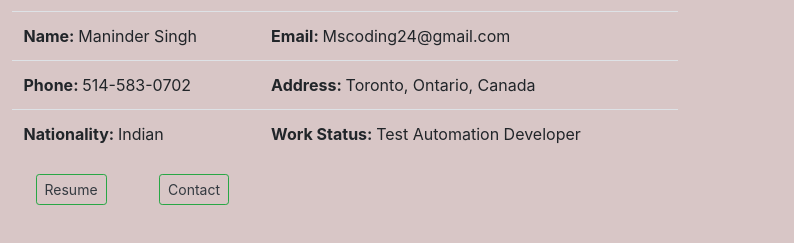
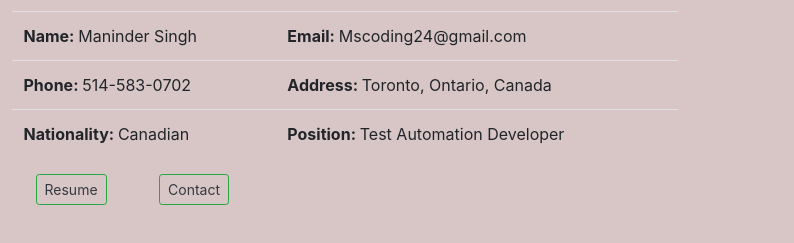
Before and after one commit to mandy0207/ResumeWebsite, a website: page views/about.html in a window 1280 px wide. Shown: the part 421-664 px from the top of the page, 486-1280 px from the left. Drawn offline with nearby package versions, Linux system fonts and the light colour scheme.

```diff
--- a/views/about.html
+++ b/views/about.html
@@ -71,8 +71,8 @@
                     <td><span class="font-weight-bold">Address: </span>Toronto, Ontario, Canada</td>
                 </tr>
                 <tr>
-                    <td><span class="font-weight-bold">Nationality: </span>Indian</td>
-                    <td><span class="font-weight-bold">Work Status: </span> Test Automation Developer</td>
+                    <td><span class="font-weight-bold">Nationality: </span>Canadian</td>
+                    <td><span class="font-weight-bold">Position: </span> Test Automation Developer</td>
                 </tr>
             </table>
             <button type="button" class=" mx-4 btn btn-outline-success btn-sm "><a class="text-decoration-none text-dark" href="/resume">Resume</a> </button>
```
